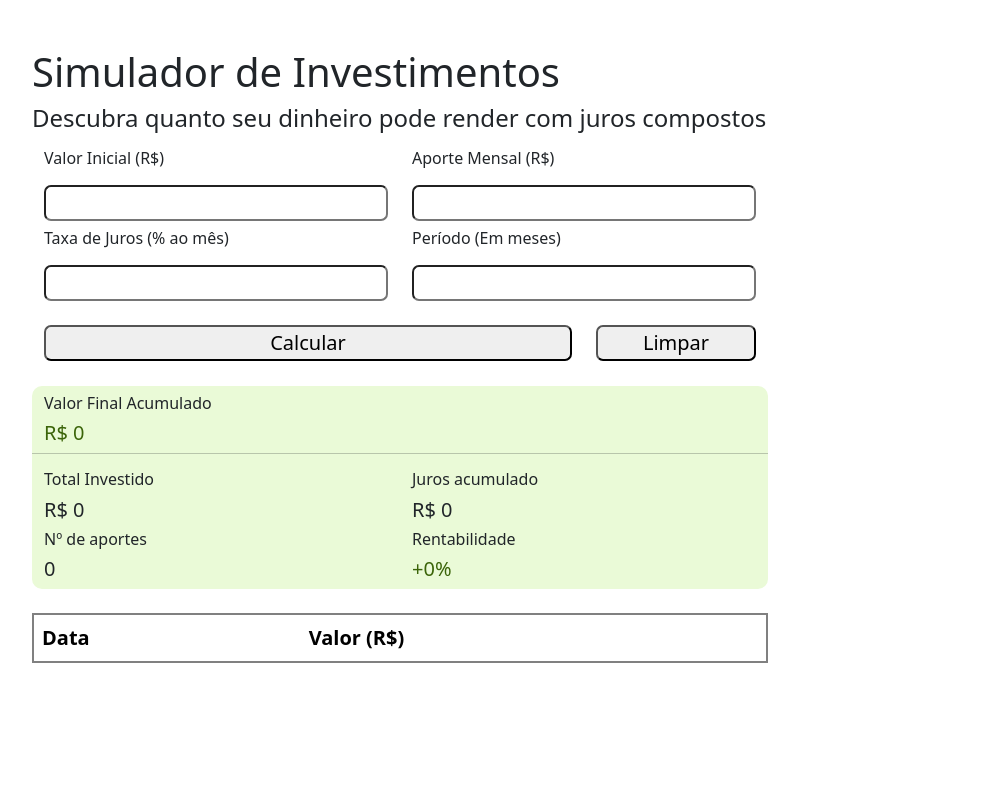
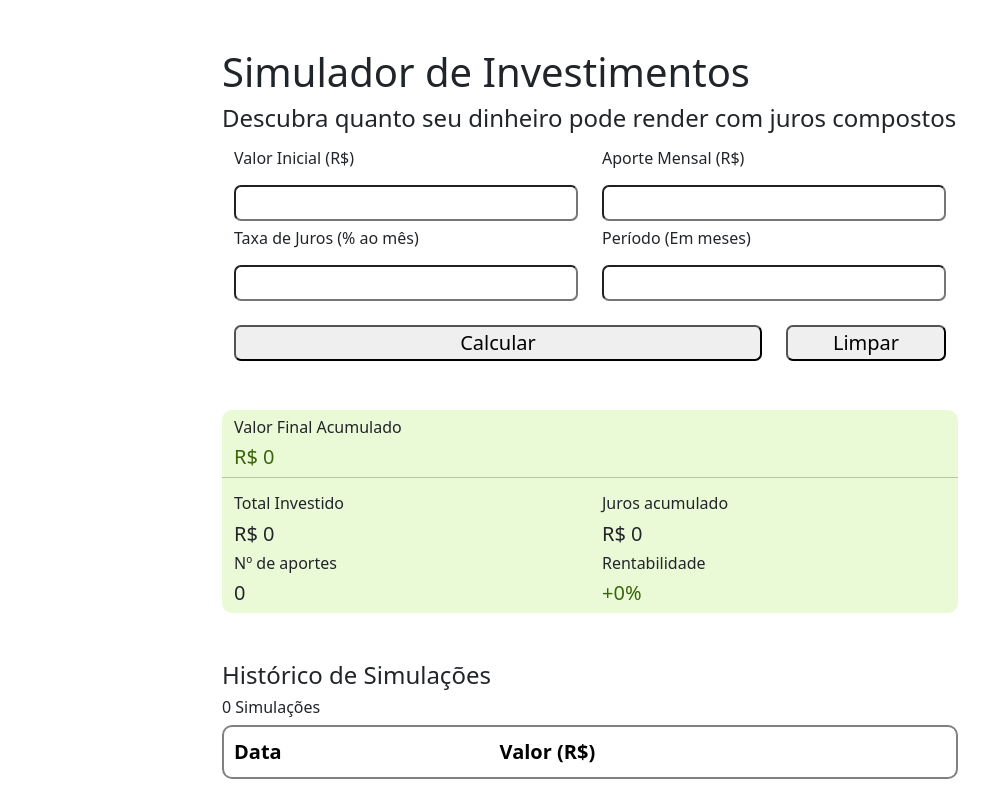
Before and after one commit to gbrsouz/pdmP1, a React (Vite) app in the folder SimuladorDeInvestimentos/: page / in a window 1280 px wide. Shown: the whole page, without its empty margins (50-1039 px from the left). Built offline with nearby package versions, Linux system fonts and the light colour scheme.

Commit message:
refactor(p1): atualiza a estrutura e design do app

```diff
--- a/SimuladorDeInvestimentos/src/App.jsx
+++ b/SimuladorDeInvestimentos/src/App.jsx
@@ -12,7 +12,7 @@ function App() {
 
   return (
     <div class="container">
-      <div class="row">
+      <div class="row justify-content-center">
         <div class="col-md-8 mt-5" style={{
             fontSize: 30
           }}>
@@ -27,6 +27,12 @@ function App() {
             historico = {historico}
             setHistorico = {setHistorico}
           ></CapturaDados>
+        </div>
+      </div>
+      <div class="row justify-content-center">
+        <div class="col-md-8 mt-4" style={{
+            fontSize: 30
+          }}>
             <ExibeDados
               valorFinal = {valorFinal}
               total = {total}
@@ -34,22 +40,30 @@ function App() {
               juros = {juros}
               rentabilidade = {rentabilidade}
             ></ExibeDados>
-          <table className="table mt-4" style={{
-            border: "2px solid gray"
+        </div>
+      </div>
+      <div class="row justify-content-center">
+        <div class="col-md-8">
+          <div class="col-md-6 mt-5"><h4>Histórico de Simulações</h4></div>
+          <div class="col-md-6"><h6>{historico.push()} Simulações</h6></div>
+          <table className="table" style={{
+            border: "2px solid gray",
+            borderRadius: "10px",
+            borderCollapse: "separate"
           }}>
               <thead>
                 <tr style={{fontSize:20}}>
-                  <th>Data</th>
-                  <th>Valor (R$)</th>
+                  <th style={{ border: "none" }}>Data</th>
+                  <th style={{ border: "none" }}>Valor (R$)</th>
                 </tr>
               </thead>
               <tbody>
                 {historico.map((registro, i) => (
                   <tr key={i} style={{fontSize:15}}>
-                    <td>
+                    <td style={{ border: "none" }}>
                       {new Date(registro.data).toLocaleString()}
                     </td>
-                    <td>
+                    <td style={{ border: "none" }}>
                       {registro.valor}
                     </td>
                   </tr>
```
Lines whose indentation alone changed are shown as unchanged.
